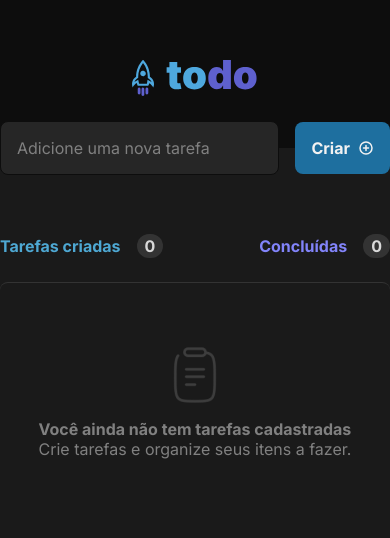
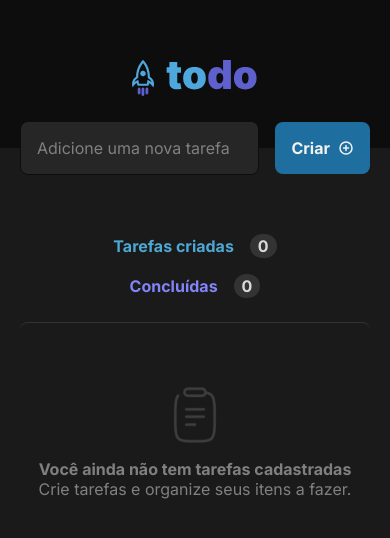
Before and after one commit to anaclaraaraujo/todaytask, a React (Vite) app: page / in a window 390 px wide. Shown: the top 538 px of the page. Built offline with nearby package versions, Linux system fonts and the light colour scheme.

Commit message:
feat: make the layout responsive

```diff
--- a/src/components/Header/index.tsx
+++ b/src/components/Header/index.tsx
@@ -1,9 +1,10 @@
 import styles from './styles.module.css'
+import imgLogo from '../../assets/logo.svg'
 
 export function Header() {
   return (
     <header className={styles.container}>
-      <img src="src/assets/logo.svg" alt="logo da aplicação" />
+      <img src={imgLogo} alt="logo da aplicação" />
     </header>
   )
 }
--- a/src/components/NoTasks/styles.module.css
+++ b/src/components/NoTasks/styles.module.css
@@ -14,5 +14,6 @@
   p {
     display: flex;
     flex-direction: column;
+    align-items: center;
   }
 }
--- a/src/components/TaskStatus/styles.module.css
+++ b/src/components/TaskStatus/styles.module.css
@@ -30,3 +30,10 @@
     font-size: 1.6rem;
   }
 }
+
+@media (max-width: 600px) {
+  .container {
+    flex-direction: column;
+    gap: 1.6rem;
+  }
+}
--- a/src/page/Task/styles.module.css
+++ b/src/page/Task/styles.module.css
@@ -28,3 +28,19 @@
     gap: 1.6rem;
   }
 }
+
+@media (max-width: 1024px) {
+  .content {
+    max-width: 73.6rem;
+    width: 100%;
+    margin: 0 auto;
+  }
+}
+
+@media (max-width: 600px) {
+  .content {
+    width: 100%;
+    margin: 0 auto;
+    padding: 0 2rem;
+  }
+}
```
